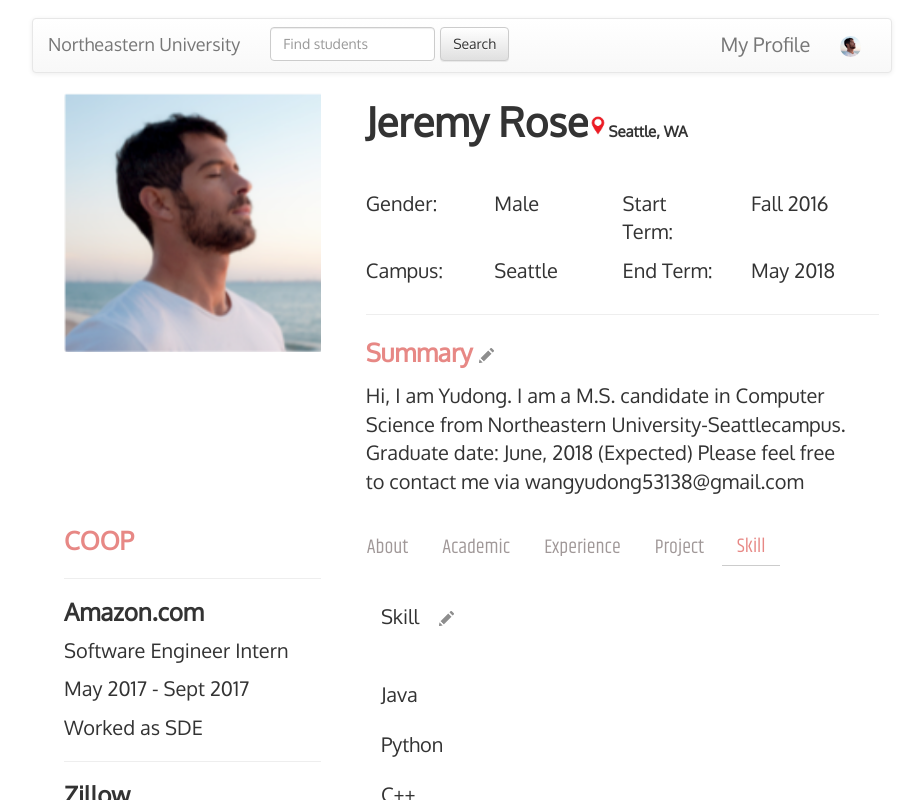
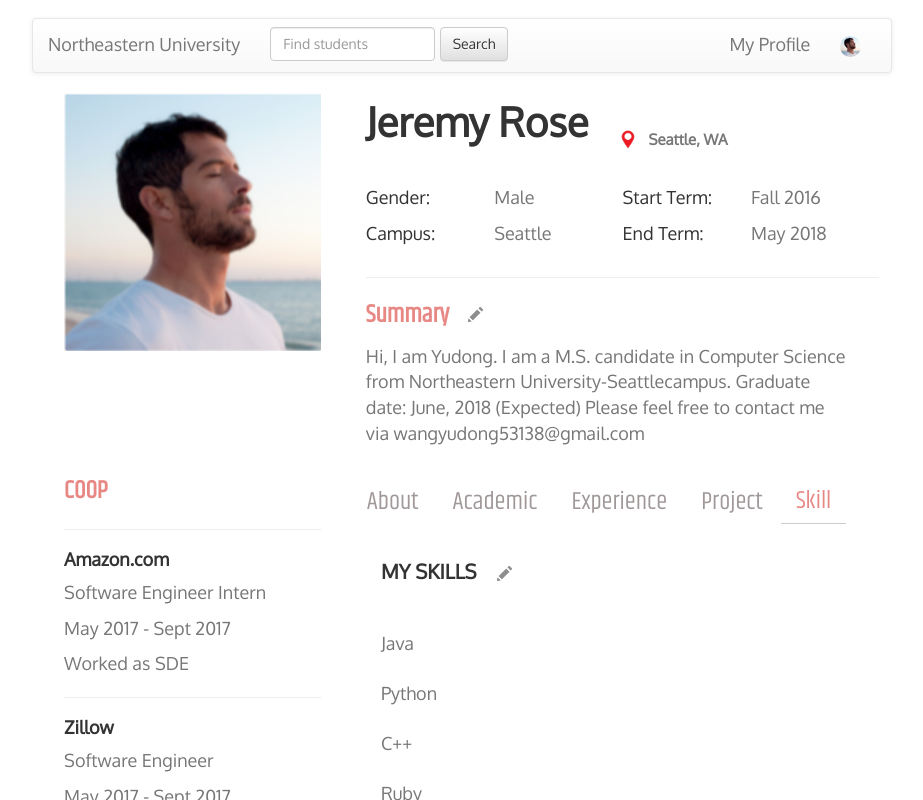
Before and after one commit to gortonator/profile, a React (Create React App) app: page / in a window 1280 px wide. Both pictures are taken after a click on the tab "Skill". Shown: the top 800 px of the page, without its empty margins (178-1101 px from the left). Built offline with nearby package versions, Linux system fonts and the light colour scheme.

Commit message:
Make some changes for font style and size

```diff
--- a/src/App.js
+++ b/src/App.js
@@ -144,7 +144,7 @@ class App extends Component {
 
 const Wrapper = styled.div`
     font-family: 'Oxygen', sans-serif;
-    Font-size: 20px;
+    font-size: 18px;
     width: 70%;
     margin: auto;
     `
--- a/src/components/Coop/Coop.js
+++ b/src/components/Coop/Coop.js
@@ -31,10 +31,10 @@ class Coop extends Component {
         return this.state.coops.map(coop => {
             return (
                 <div>
-                <h3 className="companyName"> {coop.company} </h3>
-                <p> {coop.title} </p>
-                <p> {coop.time} </p>
-                <p> Worked as {coop.position} </p><hr/>
+                <h2 className="companyName"> {coop.company} </h2>
+                <p className="grayContent"> {coop.title} </p>
+                <p className="grayContent"> {coop.time} </p>
+                <p className="grayContent"> Worked as {coop.position} </p><hr/>
                 </div>
             );
 
--- a/src/components/Intro/Intro.js
+++ b/src/components/Intro/Intro.js
@@ -62,34 +62,35 @@ class Intro extends Component {
             	<Grid>
             		<Row className="show-grid">
             			<Col md={12}> <p id="intro-name">{this.state.intro.name}
-            			<img style={{width: "20px"}} src={location} alt="pic"/>
-            			<span id="location">{this.state.intro.city}, {this.state.intro.state}</span></p></Col>
+            			&nbsp;&nbsp;&nbsp;
+            			<img id="locationImage" src={location} alt="pic"/>&nbsp;
+            			<span id="location" className="grayContent">{this.state.intro.city}, {this.state.intro.state}</span></p></Col>
             		</Row>
 
             		<br/>
             		<Row className="show-grid">
                         <Col md={3}><p>Gender:</p></Col>
-                        <Col md={3}><p>{this.state.intro.gender}</p></Col>
+                        <Col md={3}><p className="grayContent">{this.state.intro.gender}</p></Col>
                         <Col md={3}><p>Start Term:</p></Col>
-                        <Col md={3}><p>{this.state.intro.startTerm}</p></Col>
+                        <Col md={3}><p className="grayContent">{this.state.intro.startTerm}</p></Col>
             		</Row>
 
             		<Row className="show-grid">
                         <Col md={3}><p>Campus:</p></Col>
-                        <Col md={3}><p>{this.state.intro.campus}</p> </Col>
+                        <Col md={3}><p className="grayContent">{this.state.intro.campus}</p> </Col>
             			<Col md={3}><p>End Term:</p></Col>
-                        <Col md={3}><p>{this.state.intro.endTerm}</p> </Col>
+                        <Col md={3}><p className="grayContent">{this.state.intro.endTerm}</p> </Col>
 
             		</Row>
 
             	    <hr/>
                     <Row className="show-grid">
-                    	<Col md={12}> <p className="subtitle">Summary <EditIcon onClick={this.handleShow}/></p> </Col>
+                    	<Col md={12}> <p className="subtitle">Summary&nbsp;&nbsp;&nbsp;&nbsp;<EditIcon onClick={this.handleShow}/></p> </Col>
 
                     </Row>
 
                     <Row className="show-grid">
-                    	<Col md={12}> <p>{this.state.summary}</p> </Col>
+                    	<Col md={12}> <p className="grayContent">{this.state.summary}</p> </Col>
                     </Row>
 
                 <Modal show={this.state.show} onHide={this.handleClose}>
--- a/src/components/TabBar/About/About.js
+++ b/src/components/TabBar/About/About.js
@@ -35,6 +35,7 @@ const Wrapper = styled.div`
         width: 100%;
         margin: 2%;
         font-family: 'Oxygen', sans-serif;
+        font-size: 18px;
     `
 
 export default About
--- a/src/components/TabBar/About/AboutItem.js
+++ b/src/components/TabBar/About/AboutItem.js
@@ -49,7 +49,7 @@ class AboutItem extends Component {
         }else if(this.props.isLink){
             return <LinkText onClick={this.openNewPage}>{this.state.content}</LinkText>;
         }else{
-            return this.state.content;
+            return <p className="grayContent">{this.state.content}</p>;
         }
     }
 
--- a/src/components/TabBar/Academic/Academic.js
+++ b/src/components/TabBar/Academic/Academic.js
@@ -17,7 +17,6 @@ const listItems = courses.map((course) =>
         return (
             <div className="wrapper">
                 <SubTitle1>MY COURSES</SubTitle1>
-                <br/>
                 <List>{listItems}</List>
             </div>
         )
@@ -25,16 +24,17 @@ const listItems = courses.map((course) =>
 }
 
 const SubTitle1 = styled.h5`
-    font-family: 'Khand', sans-serif;
-    font-size: 2em;
-    font-weight: 400;
-    color: #e78885;
+    // font-family: 'Khand', sans-serif;
+    font-family: 'Oxygen', sans-serif;
+    font-size: 20px;
+    font-weight: 800;
     `
 
 const List = styled.li`
-    font-family: 'Oxygen', sans-serif;;
-    font-size: 1em;
+    font-family: 'Oxygen', sans-serif;
+    font-size: 18px;
     list-style-type: none;
+    color: #777777;
     `
 
 export default Academic
--- a/src/components/TabBar/ExtraExperience/ExtraExperiences.js
+++ b/src/components/TabBar/ExtraExperience/ExtraExperiences.js
@@ -94,14 +94,14 @@ export default class ExtraExperiences extends Component {
                         <table width="100%">
                             <tbody>
                             <tr>
-                                <td width="95%"><h2>{item.company}</h2></td>
+                                <td width="95%"><h2 className="companyName">{item.company}</h2></td>
                                 <td width="5%">
                                     <EditIcon onClick={() => this.handleEdit(item)}></EditIcon>
                                 </td>
                             </tr>
-                            <tr><td><p>{item.jobTitle}</p></td></tr>
-                            <tr><td><p>{item.startDate + " - " + item.endDate}</p></td></tr>
-                            <tr><td><TextArea>{item.desc}</TextArea></td></tr>
+                            <tr><td><p className="grayContent">{item.jobTitle}</p></td></tr>
+                            <tr><td><p className="grayContent">{item.startDate + " - " + item.endDate}</p></td></tr>
+                            <tr><td><TextArea className="grayContent">{item.desc}</TextArea></td></tr>
                             </tbody>
                         </table>
                         <hr/>
@@ -138,13 +138,13 @@ export default class ExtraExperiences extends Component {
 const Wrapper = styled.div`
         margin: 2%;
         font-family: 'Oxygen', sans-serif;
+        font-size: 18px;
     `
 
 const SubTitle1 = styled.h5`
-    font-family: 'Khand', sans-serif;
-    font-size: 2em;
-    font-weight: 400;
-    color: #e78885;
+        font-family: 'Oxygen', sans-serif;
+        font-size: 20px;
+        font-weight: 800;
     `
 
 const TextArea = styled.p`
--- a/src/components/TabBar/Project/Projects.js
+++ b/src/components/TabBar/Project/Projects.js
@@ -91,14 +91,14 @@ export default class Projects extends Component {
                             <tbody>
                             <tr>
                                 <td width="95%">
-                                    <h2>{item.projectName}</h2>
+                                    <h2 className="companyName">{item.projectName}</h2>
                                 </td>
                                 <td width="5%">
                                     <EditIcon onClick={() => this.handleEdit(item)}></EditIcon>
                                 </td>
                             </tr>
-                            <tr><td><p>{item.startDate + " - " + item.endDate}</p></td></tr>
-                            <tr><td><TextArea>{item.desc}</TextArea></td></tr>
+                            <tr><td><p className="grayContent">{item.startDate + " - " + item.endDate}</p></td></tr>
+                            <tr><td><TextArea className="grayContent">{item.desc}</TextArea></td></tr>
                             </tbody>
                         </table>
                         <hr/>
@@ -135,13 +135,13 @@ export default class Projects extends Component {
 const Wrapper = styled.div`
         margin: 2%;
         font-family: 'Oxygen', sans-serif;
+        font-size: 18px;
     `
 
 const SubTitle1 = styled.h5`
-    font-family: 'Khand', sans-serif;
-    font-size: 2em;
-    font-weight: 400;
-    color: #e78885;
+        font-family: 'Oxygen', sans-serif;
+        font-size: 20px;
+        font-weight: 800;
     `
 
 const TextArea = styled.p`
--- a/src/components/TabBar/Skill/Skill.js
+++ b/src/components/TabBar/Skill/Skill.js
@@ -41,7 +41,7 @@ class Skill extends Component {
 
         return (
             <Wrapper>
-                <p>{this.props.labelText}&nbsp;&nbsp;&nbsp;&nbsp;<EditIcon onClick={this.makeEditable}/></p>
+                <SubTitle1>{this.props.labelText}&nbsp;&nbsp;&nbsp;&nbsp;<EditIcon onClick={this.makeEditable}/></SubTitle1>
                 <br/>
                 {this.getContentComponent()}
             </Wrapper>
@@ -53,6 +53,7 @@ const Wrapper = styled.div`
         width: 100%;
         margin: 2%;
         font-family: 'Oxygen', sans-serif;
+        font-size: 18px;
     `
 
 const TextArea = styled.textarea`
@@ -65,6 +66,13 @@ const TextArea = styled.textarea`
 const Show = styled.p`
         white-space: pre-line;
         line-height: 50px;
+        color: #777777;
+    `
+
+const SubTitle1 = styled.h5`
+        font-family: 'Oxygen', sans-serif;
+        font-size: 20px;
+        font-weight: 800;
     `
 
 export default Skill
--- a/src/components/TabBar/TabBar.js
+++ b/src/components/TabBar/TabBar.js
@@ -57,7 +57,7 @@ class TabBar extends Component {
                     <Project/>
                 </Tab>
                 <Tab className="tab nav-tabs pane" eventKey={5} title="Skill">
-                    <Skill labelText="Skill" keyName="skill" action={this.changeState} value={this.state.skill}/>
+                    <Skill labelText="MY SKILLS" keyName="skill" action={this.changeState} value={this.state.skill}/>
                 </Tab>
             </Tabs>
         )
--- a/src/components/TabBar/tabBar.css
+++ b/src/components/TabBar/tabBar.css
@@ -15,7 +15,7 @@ a:hover,a:focus{
 .tab .nav-tabs{
     font-family: 'Khand', sans-serif;
     /*color: #a09898;*/
-    /*font-size: 1.5em;*/
+    font-size: 25px;
     border-bottom: none;
     position: relative;
 }
--- a/src/index.css
+++ b/src/index.css
@@ -16,10 +16,16 @@ body {
 }
 
 #location {
-	font-size: 15px;
+  font-size: 15px;
+  vertical-align: bottom;
+}
 
+#locationImage {
+  width: 20px;
+  vertical-align: bottom;
 }
 .subtitle{
+  font-family: 'Khand', sans-serif;
   font-size: 25px;
   font-weight: 800;
   color: #e78885;
@@ -34,7 +40,12 @@ body {
   width: 100%;
 }
 
+.grayContent{
+  color: #777777;
+}
+
 
 .companyName {
-	font-weight: 800;
+	font-weight: 900;
+	font-size: 18px;
 }
```
